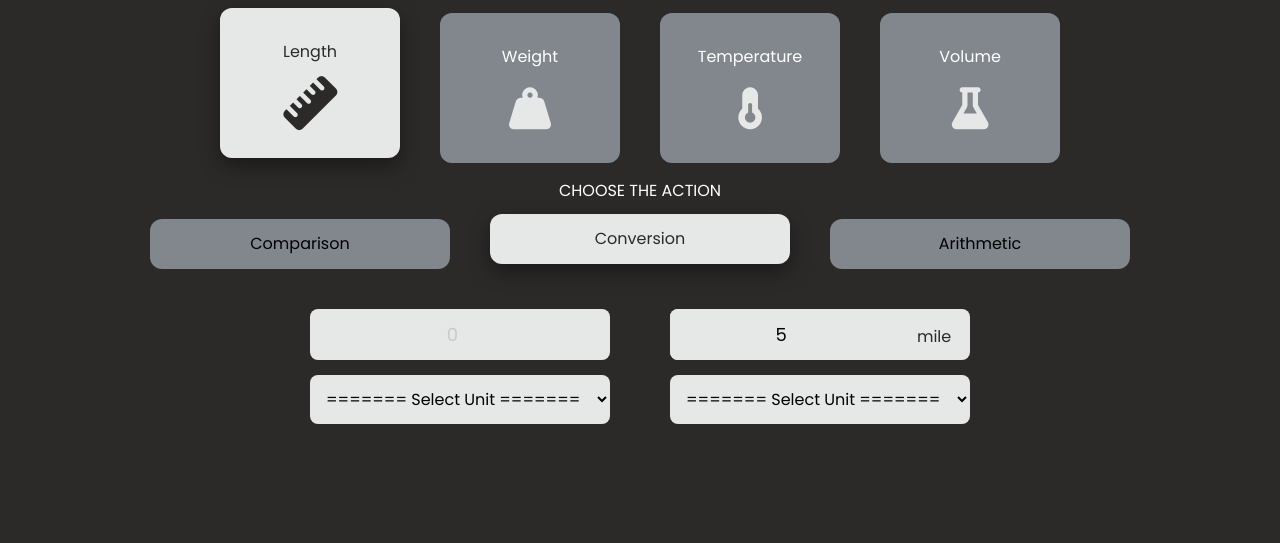
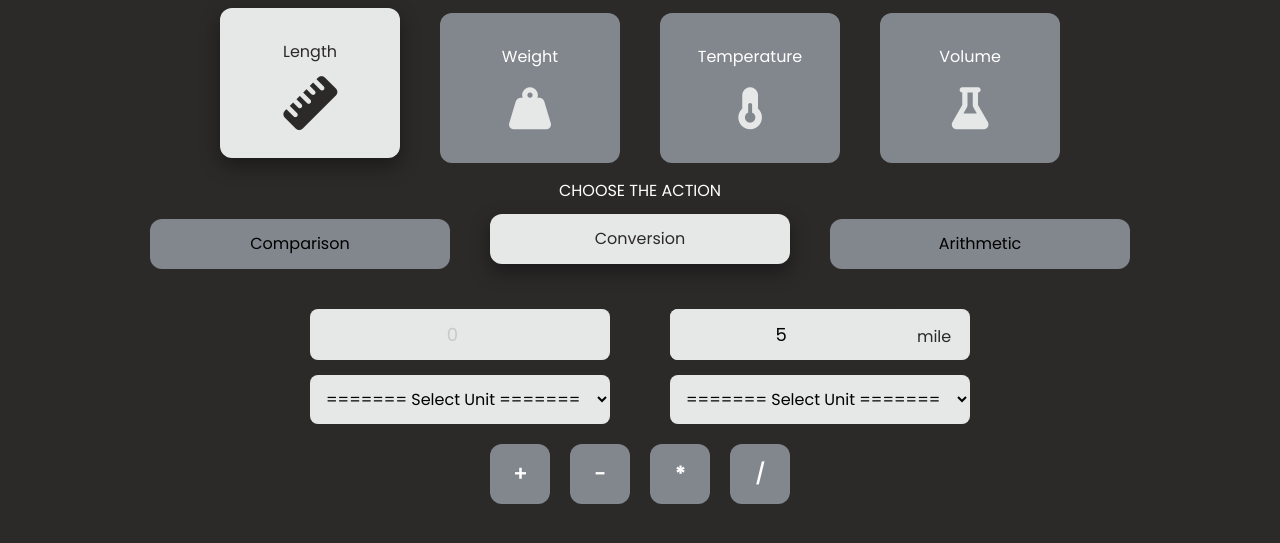
Before and after one commit to Rock-D-Xebec-1835/QuantityMeasurementApp, a website with bundled scripts: page src/index.html in a window 1280 px wide. Shown: the part 115-658 px from the top of the page. Built offline with nearby package versions, Linux system fonts and the light colour scheme; data requests are answered from the project's data file.

Commit message:
Coded UC13 - Toggle Operator Row by showing or hiding the +,-,*,/ buttons based on action mode

```diff
--- a/src/js/app.js
+++ b/src/js/app.js
@@ -60,4 +60,5 @@ document.addEventListener("DOMContentLoaded", async () => {
     await loadHistory();
 
     showResult(5, "mile");
+    toggleOperators(true);
 });
--- a/src/js/ui.js
+++ b/src/js/ui.js
@@ -66,3 +66,14 @@ export function showResult(value, unitSymbol){
         valueEl.classList.remove("highlight");
     }, 1500);
 }
+
+export function toggleOperators(show){
+    const el = document.querySelector("#operator-selector");
+    if(!el){
+        console.warn("Operator selector not found");
+        return;
+    }
+
+    // Show/Hide
+    el.style.display = show ? "flex" : "none";
+}
--- a/src/style.css
+++ b/src/style.css
@@ -252,3 +252,37 @@ body{
     color: #2c2929;
     width: 100px;
 }
+
+#operator-selector {
+    display: flex;
+    justify-content: center;
+    gap: 20px;
+    margin-top: 20px;
+}
+
+.op-btn {
+    width: 60px;
+    height: 60px;
+    border-radius: 12px;
+    border: none;
+    font-size: 20px;
+    font-weight: bold;
+
+    background: #82878d;
+    color: white;
+    cursor: pointer;
+
+    transition: all 0.2s ease;
+}
+
+.op-btn:hover {
+    background: #e6e7e7;
+    color: #2c2929;
+    transform: translateY(-2px);
+    box-shadow: 0px 6px 15px rgba(0,0,0,0.3);
+}
+
+.op-btn.active {
+    background: #e6e7e7;
+    color: #2c2929;
+}
```
